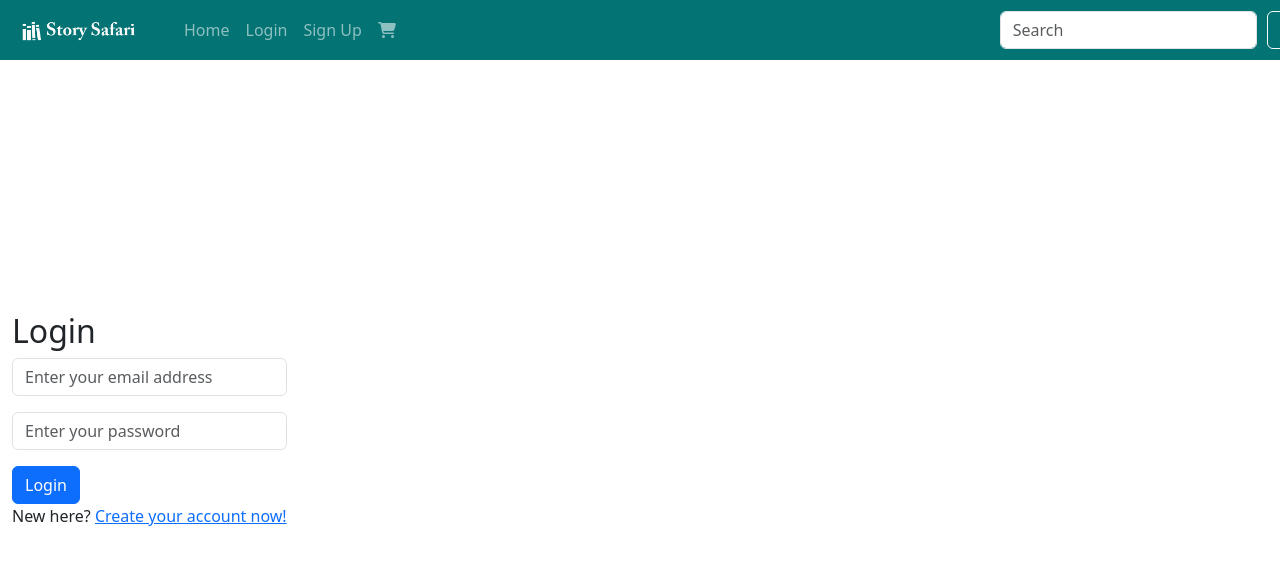
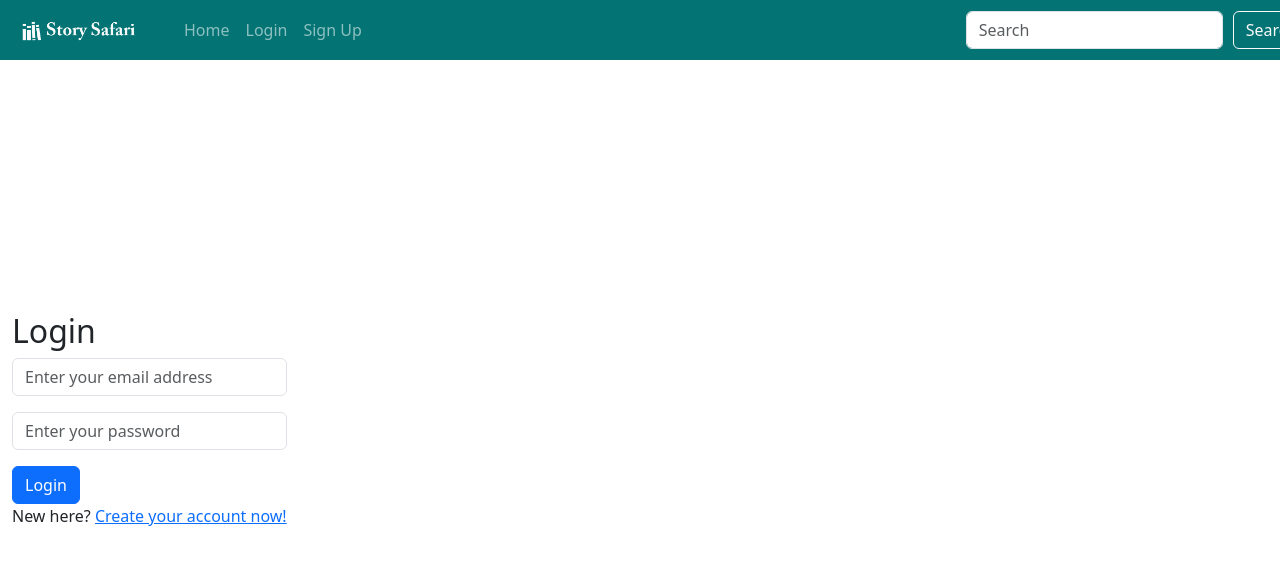
Before and after one commit to keironchaudhry/bookshop-project, a React (Vite) app: page /login in a window 1280 px wide. Shown: the top 564 px of the page. Built offline with nearby package versions, Linux system fonts and the light colour scheme.

Commit message:
Feat: Create context for user state + integrate into navbar

```diff
--- a/src/App.tsx
+++ b/src/App.tsx
@@ -1,18 +1,22 @@
 import { Routes, Route } from "react-router-dom";
+
 import Home from "./pages/home/Home";
 import Navbar from "./components/Navbar";
 import { SignUpForm } from "./pages/auth/SignUpForm";
 import { LoginForm } from "./pages/auth/LoginForm";
+import { CurrentUserProvider } from "./context/CurrentUserContext";
 
 function App() {
   return (
     <div className="app">
+      <CurrentUserProvider>
         <Navbar />
         <Routes>
           <Route path="/" element={<Home />} />
           <Route path="/signup" element={<SignUpForm />} />
           <Route path="/login" element={<LoginForm />} />
         </Routes>
+      </CurrentUserProvider>
     </div>
   );
 }
--- a/src/components/Navbar.tsx
+++ b/src/components/Navbar.tsx
@@ -5,8 +5,11 @@ import "../styles/Navbar.css";
 import { FontAwesomeIcon } from "@fortawesome/react-fontawesome";
 import { faCartShopping } from "@fortawesome/free-solid-svg-icons";
 import logo from "../assets/images/storysafari.png";
+import { useCurrentUser } from "../context/CurrentUserContext";
 
 const Navbar: React.FC = () => {
+  const { currentUser } = useCurrentUser();
+
   return (
     <BootstrapNavbar variant="dark" expand="lg" fixed="top">
       <BootstrapNavbar.Brand as={Link} to="/">
@@ -18,15 +21,25 @@ const Navbar: React.FC = () => {
           <Nav.Link as={Link} to="/">
             Home
           </Nav.Link>
+          {currentUser ? (
+            <>
+              <Nav.Link as={Link} to="/shopping">
+                <FontAwesomeIcon icon={faCartShopping} />
+              </Nav.Link>
+              <Nav.Link as={Link} to="/logout">
+                Logout
+              </Nav.Link>
+            </>
+          ) : (
+            <>
               <Nav.Link as={Link} to="/login">
                 Login
               </Nav.Link>
               <Nav.Link as={Link} to="/signup">
                 Sign Up
               </Nav.Link>
-          <Nav.Link as={Link} to="/shopping">
-            <FontAwesomeIcon icon={faCartShopping} />
-          </Nav.Link>
+            </>
+          )}
         </Nav>
         <Form className="d-flex form align-end">
           <Form.Control
--- /dev/null
+++ b/src/context/CurrentUserContext.tsx
@@ -0,0 +1,40 @@
+import { createContext, useContext, useState, ReactNode } from "react";
+import { User } from "../data/Users"; // Make sure to import your User interface
+
+interface CurrentUserContextProps {
+  children: ReactNode;
+}
+
+interface CurrentUserContextValue {
+  currentUser: User | null;
+  setCurrentUser: (user: User | null) => void;
+}
+
+const CurrentUserContext = createContext<CurrentUserContextValue | undefined>(
+  undefined
+);
+
+export const CurrentUserProvider: React.FC<CurrentUserContextProps> = ({
+  children,
+}) => {
+  const [currentUser, setCurrentUser] = useState<User | null>(null);
+
+  const contextValue: CurrentUserContextValue = {
+    currentUser,
+    setCurrentUser,
+  };
+
+  return (
+    <CurrentUserContext.Provider value={contextValue}>
+      {children}
+    </CurrentUserContext.Provider>
+  );
+};
+
+export const useCurrentUser = () => {
+  const context = useContext(CurrentUserContext);
+  if (!context) {
+    throw new Error("useCurrentUser must be used within a CurrentUserProvider");
+  }
+  return context;
+};
--- a/src/pages/auth/LoginForm.tsx
+++ b/src/pages/auth/LoginForm.tsx
@@ -6,6 +6,7 @@ import Container from "react-bootstrap/Container";
 import Form from "react-bootstrap/Form";
 import Button from "react-bootstrap/Button";
 import mockUsers from "../../data/Users";
+import { useCurrentUser } from "../../context/CurrentUserContext";
 
 export function LoginForm() {
   const [loginData, setLoginData] = useState({
@@ -14,6 +15,8 @@ export function LoginForm() {
   });
 
   const { email, password } = loginData;
+
+  const { setCurrentUser } = useCurrentUser();
 
   const handleChange = (event: { target: { name: string; value: string } }) => {
     setLoginData({
@@ -33,6 +36,7 @@ export function LoginForm() {
 
       if (matchedUser) {
         console.log("Login successful!");
+        setCurrentUser(matchedUser);
         navigate("/");
       } else {
         alert("Invalid email or password.");
```
Lines whose indentation alone changed are shown as unchanged.
